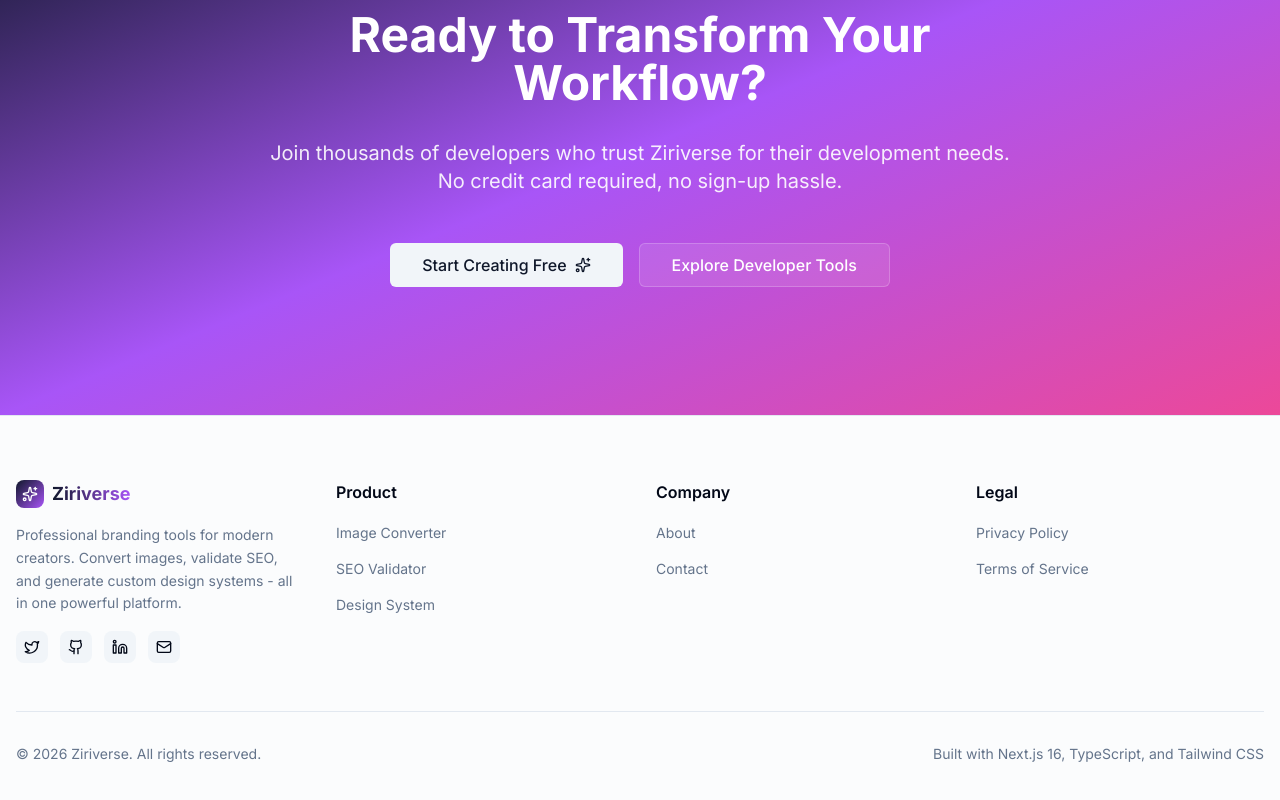
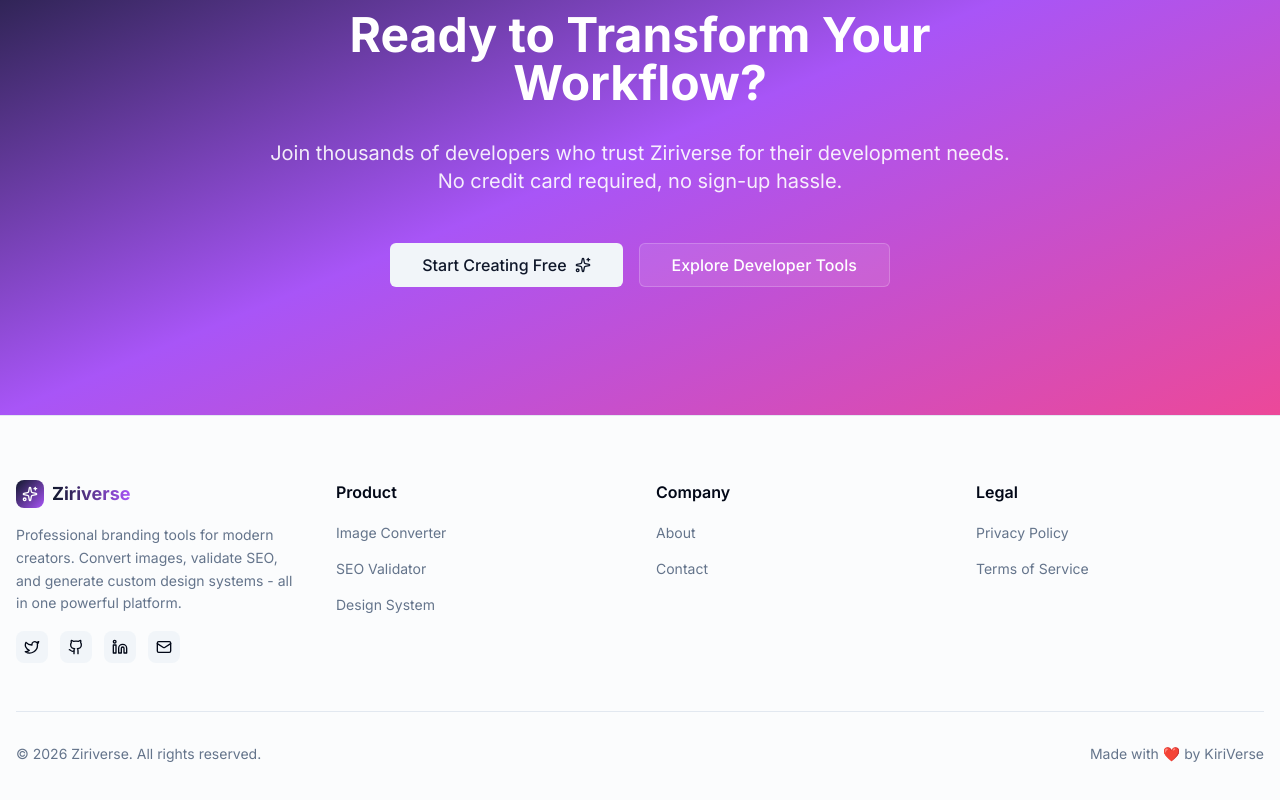
Before and after one commit to umdasali/ziriverse-devtool, a Next.js app: page / in a window 1280 px wide. Shown: the part 4366-5166 px from the top of the page. Built offline with nearby package versions, Linux system fonts and the light colour scheme; no server answers.

Commit message:
fix - fixed the issue with text

```diff
--- a/components/layout/footer.tsx
+++ b/components/layout/footer.tsx
@@ -117,7 +117,7 @@ export function Footer() {
               &copy; {new Date().getFullYear()} {siteConfig.name}. All rights reserved.
             </p>
             <p className="text-sm text-muted-foreground text-center sm:text-right">
-              Built with Next.js 16, TypeScript, and Tailwind CSS
+              Made with ❤️ by <a href="www.kiriverse.com">KiriVerse</a>
             </p>
           </div>
         </div>
```
